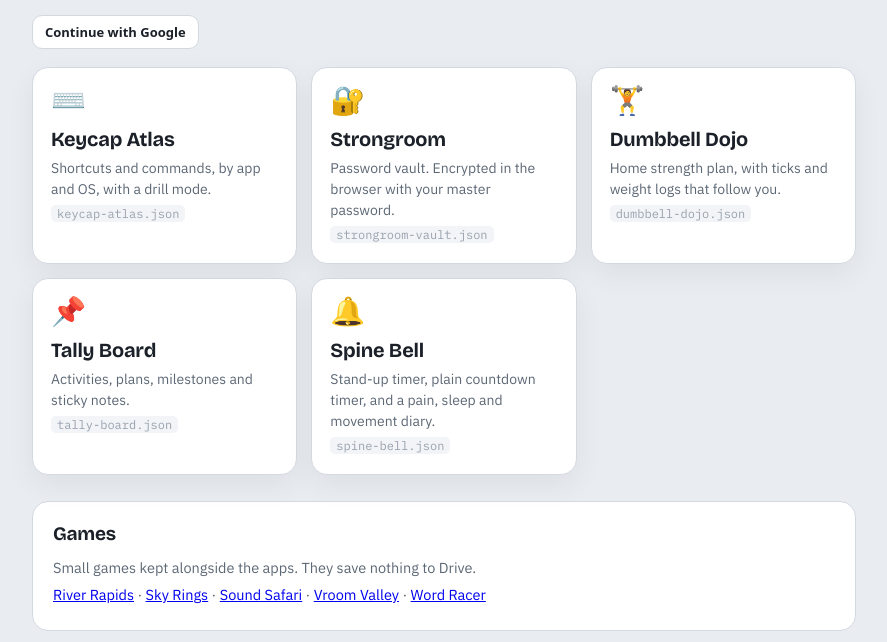
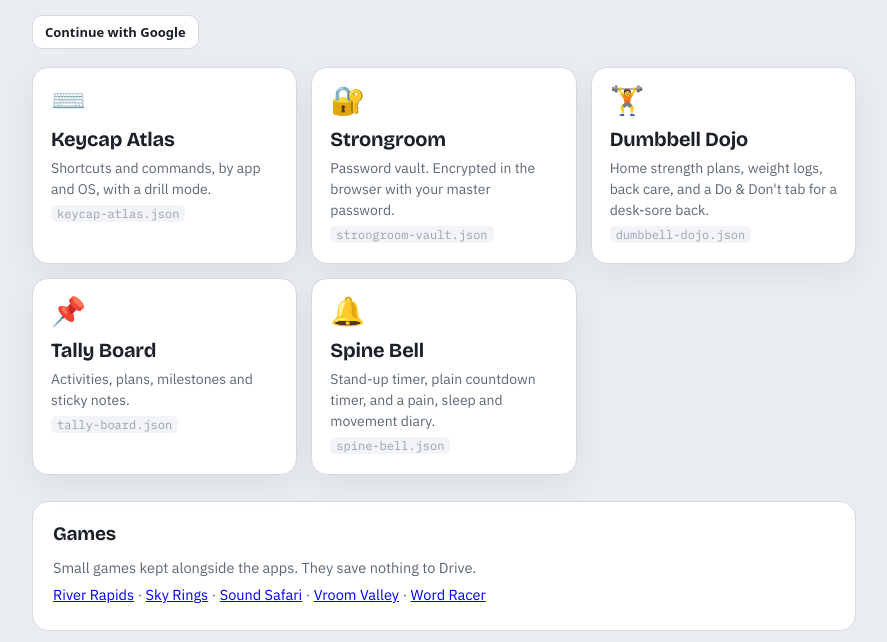
Before and after one commit to ravivarmachaluvadi/personal-apps, a plain HTML site: page docs/index.html in a window 1280 px wide. Shown: the part 146-788 px from the top of the page, without its empty margins (196-1083 px from the left). Drawn offline with nearby package versions, Linux system fonts and the light colour scheme.

Commit message:
Docs: launcher card and README match the new Dojo tab and rendering
Co-Authored-By: Claude Opus 5 (1M context) <noreply@anthropic.com>

Claude-Session: https://claude.ai/code/session_01BrVxx5Wn8CQdLksm7fMP1b

```diff
--- a/docs/index.html
+++ b/docs/index.html
@@ -40,7 +40,7 @@ code{font:12.5px "IBM Plex Mono",monospace;background:var(--surface-2);padding:1
   <div class="apps">
     <a class="app" href="keycap-atlas.html"><div class="ic">⌨️</div><b>Keycap Atlas</b><span>Shortcuts and commands, by app and OS, with a drill mode.</span><code>keycap-atlas.json</code></a>
     <a class="app" href="strongroom.html"><div class="ic">🔐</div><b>Strongroom</b><span>Password vault. Encrypted in the browser with your master password.</span><code>strongroom-vault.json</code></a>
-    <a class="app" href="dumbbell-dojo.html"><div class="ic">🏋️</div><b>Dumbbell Dojo</b><span>Home strength plan, with ticks and weight logs that follow you.</span><code>dumbbell-dojo.json</code></a>
+    <a class="app" href="dumbbell-dojo.html"><div class="ic">🏋️</div><b>Dumbbell Dojo</b><span>Home strength plans, weight logs, back care, and a Do &amp; Don't tab for a desk-sore back.</span><code>dumbbell-dojo.json</code></a>
     <a class="app" href="tally-board.html"><div class="ic">📌</div><b>Tally Board</b><span>Activities, plans, milestones and sticky notes.</span><code>tally-board.json</code></a>
     <a class="app" href="spine-bell.html"><div class="ic">🔔</div><b>Spine Bell</b><span>Stand-up timer, plain countdown timer, and a pain, sleep and movement diary.</span><code>spine-bell.json</code></a>
   </div>
```
Also changed, not shown: 1 other file.
